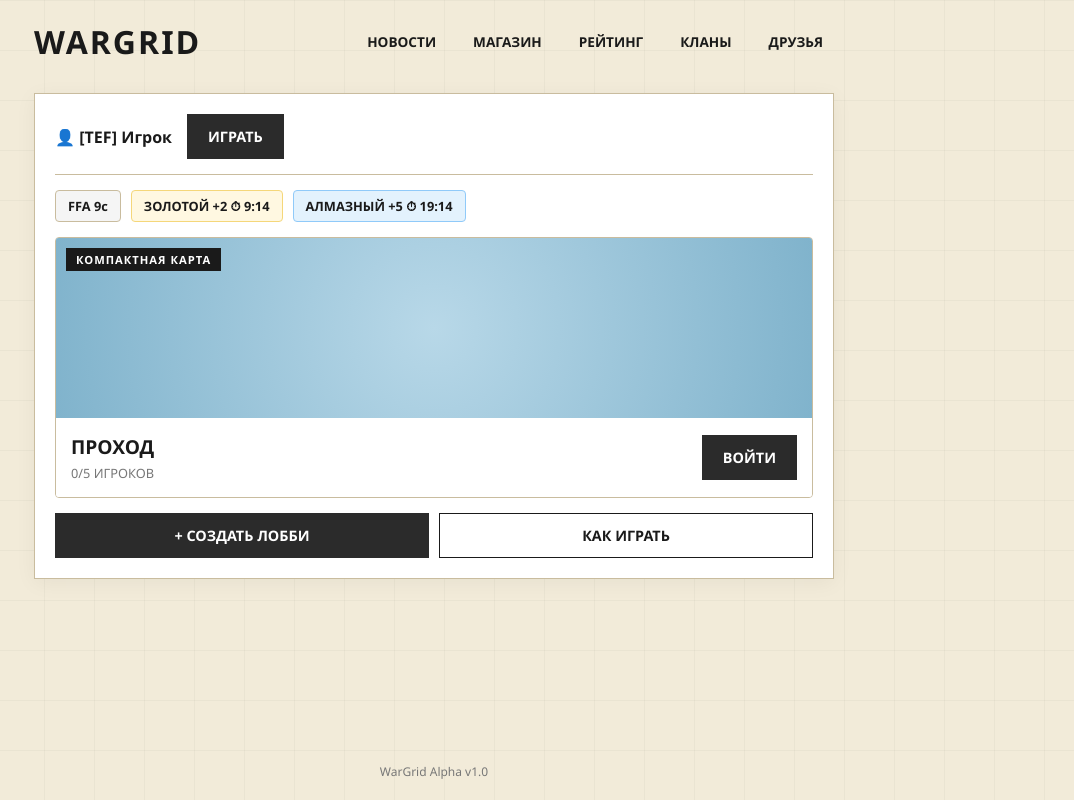
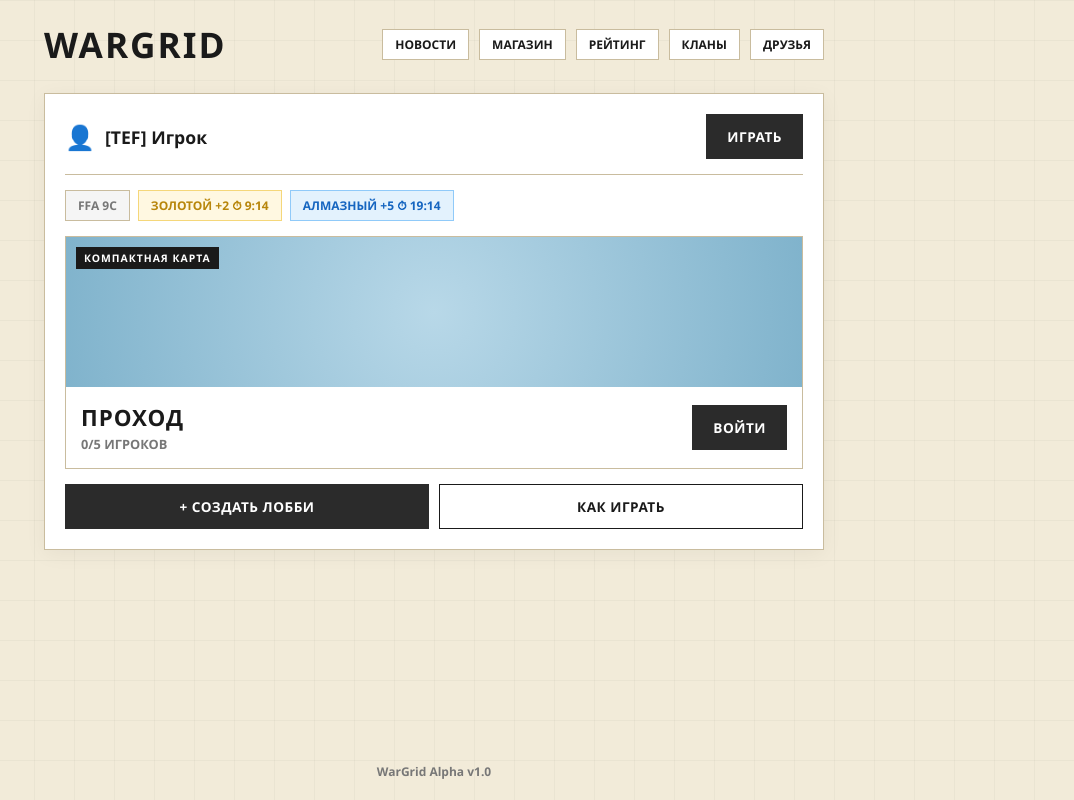
Before and after one commit to v3014185-coder/Wargrig, a plain HTML site: page index.html in a window 1280 px wide. Shown: the whole page, without its empty margins (206-1280 px from the left). Drawn offline with Linux system fonts and the light colour scheme.

Commit message:
style.css

```diff
--- a/style.css
+++ b/style.css
@@ -1,4 +1,4 @@
-/* ===== БАЗА И ЦВЕТА (в стиле TERRON) ===== */
+/* ===== БАЗА И ЦВЕТА (ТОЧНАЯ КОПИЯ TERRON) ===== */
 * {
   box-sizing: border-box;
   margin: 0;
@@ -7,7 +7,7 @@
 }
 
 :root {
-  --bg-paper: #f2ebd9;       /* Светло-бежевый фон как на карте */
+  --bg-paper: #f2ebd9;       /* Светло-бежевый фон карты */
   --bg-panel: #ffffff;       /* Белые панели */
   --text-main: #1a1a1a;      /* Почти черный текст */
   --text-muted: #777777;
@@ -18,11 +18,11 @@
 
 body {
   background-color: var(--bg-paper);
-  /* Легкий паттерн сетки на фоне */
+  /* Паттерн сетки как на карте */
   background-image:
     linear-gradient(to right, rgba(0,0,0,0.03) 1px, transparent 1px),
     linear-gradient(to bottom, rgba(0,0,0,0.03) 1px, transparent 1px);
-  background-size: 50px 50px;
+  background-size: 40px 40px;
   color: var(--text-main);
   min-height: 100vh;
   display: flex;
@@ -42,16 +42,16 @@ body {
 }
 
 .screen.hidden {
-  display: none;
+  display: none !important;
   opacity: 0;
 }
 
 .menu-container {
   width: 100%;
-  max-width: 800px;
+  max-width: 780px;
   display: flex;
   flex-direction: column;
-  gap: 20px;
+  gap: 15px;
 }
 
 .center-content {
@@ -68,29 +68,31 @@ body {
 }
 
 .logo {
-  font-size: 2rem;
+  font-size: 2.2rem;
   font-weight: 900;
   letter-spacing: 2px;
+  color: var(--text-main);
 }
 
 .top-links {
   display: flex;
-  gap: 15px;
+  gap: 10px;
 }
 
 .top-link {
   text-decoration: none;
   color: var(--text-main);
-  font-size: 0.85rem;
-  font-weight: 600;
+  font-size: 0.75rem;
+  font-weight: 700;
   text-transform: uppercase;
-  padding: 5px 10px;
-  border: 1px solid transparent;
+  padding: 6px 12px;
+  background: #fff;
+  border: 1px solid var(--border-color);
   transition: all 0.2s ease;
 }
 
 .top-link:hover {
-  border-color: var(--text-main);
+  background: #f5f5f5;
 }
 
 /* ===== ГЛАВНАЯ ПАНЕЛЬ ===== */
@@ -106,24 +108,33 @@ body {
 
 .profile-row {
   display: flex;
+  justify-content: space-between;
   align-items: center;
-  gap: 15px;
   border-bottom: 1px solid var(--border-color);
   padding-bottom: 15px;
-  font-weight: 600;
 }
 
-.profile-skin {
-  margin-left: auto;
-  border: 1px solid var(--text-main);
-  padding: 4px 8px;
-  font-size: 0.8rem;
-  cursor: pointer;
+.profile-info {
+  display: flex;
+  align-items: center;
+  gap: 10px;
+  font-weight: 700;
+  font-size: 1.1rem;
 }
 
+.profile-icon {
+  font-size: 1.5rem;
+}
+
+.btn-play {
+  padding: 10px 30px;
+  font-size: 1.1rem;
+}
+
+/* ===== НАСТРОЙКИ ИГРЫ ===== */
 .game-settings-row {
   display: flex;
-  gap: 10px;
+  gap: 8px;
   flex-wrap: wrap;
 }
 
@@ -131,27 +142,25 @@ body {
   background: #f5f5f5;
   border: 1px solid var(--border-color);
   padding: 6px 12px;
-  font-size: 0.8rem;
-  font-weight: 600;
-  border-radius: 4px;
+  font-size: 0.75rem;
+  font-weight: 700;
+  text-transform: uppercase;
+  color: var(--text-muted);
 }
-.setting-badge.gold { background: #fff8e1; border-color: #f5d77a; }
-.setting-badge.diamond { background: #e3f2fd; border-color: #90caf9; }
+.setting-badge.gold { background: #fff8e1; border-color: #f5d77a; color: #b8860b; }
+.setting-badge.diamond { background: #e3f2fd; border-color: #90caf9; color: #1565c0; }
 
 /* ===== КАРТОЧКА КАРТЫ ===== */
 .map-card {
   border: 1px solid var(--border-color);
-  border-radius: 4px;
-  overflow: hidden;
   display: flex;
   flex-direction: column;
 }
 
 .map-image {
   background: #a2c8dd;
-  height: 180px;
+  height: 150px;
   position: relative;
-  /* Имитация карты */
   background-image: radial-gradient(circle, #b8d8e8 0%, #80b3cc 100%);
   display: flex;
   align-items: center;
@@ -161,9 +170,9 @@ body {
 .map-label {
   background: var(--text-main);
   color: #fff;
-  padding: 4px 10px;
-  font-size: 0.7rem;
-  font-weight: 700;
+  padding: 4px 8px;
+  font-size: 0.65rem;
+  font-weight: 800;
   letter-spacing: 1px;
   position: absolute;
   top: 10px;
@@ -180,15 +189,17 @@ body {
 }
 
 .map-title {
-  font-size: 1.2rem;
-  font-weight: 800;
+  font-size: 1.4rem;
+  font-weight: 900;
   text-transform: uppercase;
+  letter-spacing: 1px;
 }
 
 .map-players {
   font-size: 0.8rem;
   color: var(--text-muted);
-  margin-top: 4px;
+  margin-top: 2px;
+  font-weight: 600;
 }
 
 /* ===== КНОПКИ ===== */
@@ -200,14 +211,15 @@ body {
 .btn {
   padding: 12px 20px;
   border: 1px solid var(--text-main);
-  font-weight: 700;
+  font-weight: 800;
   text-transform: uppercase;
-  font-size: 0.9rem;
+  font-size: 0.85rem;
   cursor: pointer;
   transition: all 0.15s ease;
   text-align: center;
   -webkit-tap-highlight-color: transparent;
   user-select: none;
+  letter-spacing: 0.5px;
 }
 
 .btn-dark {
@@ -255,18 +267,23 @@ body {
   padding: 30px;
   max-width: 500px;
   width: 100%;
-  border-radius: 4px;
 }
 
 .help-card h2 {
-  margin-bottom: 15px;
+  margin-bottom: 20px;
   text-transform: uppercase;
+  font-weight: 900;
 }
 
 .help-list {
   list-style: none;
-  margin-bottom: 20px;
+  margin-bottom: 25px;
   line-height: 1.6;
+  font-weight: 500;
+}
+
+.help-list li {
+  margin-bottom: 10px;
 }
 
 .help-list li::before {
@@ -289,19 +306,20 @@ body {
   width: 100%;
   background: var(--bg-panel);
   border: 1px solid var(--border-color);
-  padding: 10px 15px;
+  padding: 12px 20px;
   display: flex;
   flex-wrap: wrap;
   gap: 15px;
   align-items: center;
   justify-content: space-between;
-  font-weight: 600;
+  font-weight: 800;
   font-size: 0.9rem;
+  text-transform: uppercase;
 }
 
 .hud-item span {
   color: #d32f2f;
-  font-weight: 800;
+  font-size: 1.1rem;
 }
 
 .grid {
@@ -327,7 +345,7 @@ body {
 .cell.neutral { background: #d8d8d8; }
 .cell.player  { background: #4caf50; }
 .cell.enemy   { background: #f44336; }
-.cell.selected { outline: 2px solid #000; outline-offset: -2px; }
+.cell.selected { outline: 3px solid #000; outline-offset: -3px; }
 
 /* ===== ФУТЕР ===== */
 .footer {
@@ -336,14 +354,17 @@ body {
   color: var(--text-muted);
   margin-top: auto;
   padding-top: 20px;
+  font-weight: 600;
 }
 
 /* ===== МОБИЛЬНАЯ АДАПТАЦИЯ ===== */
 @media (max-width: 600px) {
   .top-links { display: none; }
   .action-row { flex-direction: column; }
-  .map-info { flex-direction: column; align-items: flex-start; gap: 10px; }
+  .map-info { flex-direction: column; align-items: flex-start; gap: 15px; }
   .map-info .btn { width: 100%; }
-  .game-settings-row { justify-content: space-between; }
-  .setting-badge { font-size: 0.7rem; padding: 4px 8px; }
+  .profile-row { flex-direction: column; gap: 10px; }
+  .btn-play { width: 100%; }
+  .game-settings-row { justify-content: center; }
+  .setting-badge { font-size: 0.65rem; padding: 4px 8px; }
 }
```
